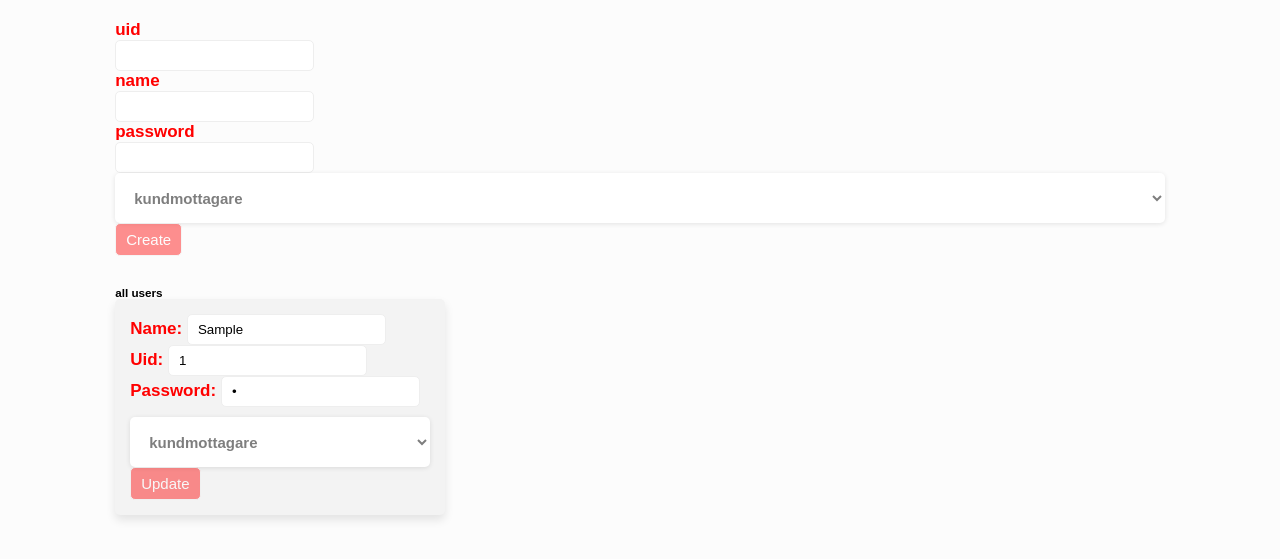
After one commit to arafat4693/car-rent, a PHP site: page /admin/users.php in a window 1280 px wide. The commit adds this page. Shown: the top 559 px of the page. Run offline with PHP 8.4, Linux system fonts and the light colour scheme; tables that the repository leaves empty or names only in its code hold one stand-in row (values such as "Sample post").

Commit message:
making admin page

```diff
--- /dev/null
+++ b/admin/users.php
@@ -0,0 +1,78 @@
+<?php
+    session_start();
+    include "../_connect.php";
+    if(isset($_POST['create'])){
+        $uid = $_POST['uid'];
+        $name = $_POST['name'];
+        $pass = $_POST['password'];
+        $group = $_POST['group'];
+        $insertSql = "INSERT INTO `users`(`uid`, `namn`, `password`, `grupp`) VALUES ('$uid','$name','$pass','$group')";
+        $insertRes = mysqli_query($conn, $insertSql);
+    }
+    if(isset($_POST['update'])){
+        $oldUid = $_POST['oldUid'];
+        $uid = $_POST['uid'];
+        $name = $_POST['name'];
+        $pass = $_POST['password'];
+        $group = $_POST['group'];
+        $updateSql = "UPDATE `users` SET `uid`='$uid',`namn`='$name',`password`='$pass',`grupp`='$group' WHERE `uid`='$oldUid'";
+        $updateRes = mysqli_query($conn, $updateSql);
+    }
+?>
+<!DOCTYPE html>
+<html lang="en">
+<head>
+    <meta charset="UTF-8">
+    <meta http-equiv="X-UA-Compatible" content="IE=edge">
+    <meta name="viewport" content="width=device-width, initial-scale=1.0">
+    <title>Users</title>
+    <link rel="stylesheet" href="../style.css">
+</head>
+<body>
+    <section>
+        <form class="newUser" method="post" action="">
+            <div class="box">
+                <p>uid</p>
+                <input type="text" name="uid">
+            </div>
+            <div class="box">
+                <p>name</p>
+                <input type="text" name="name">
+            </div>
+            <div class="box">
+                <p>password</p>
+                <input type="password" name="password">
+            </div>
+            <select name="group">
+                <option value="kundmottagare">kundmottagare</option>
+                <option value="admin">admin</option>
+            </select>
+            <input type="submit" name="create" value="Create" class="btn">
+        </form>
+        <h3 style="margin-top:3rem;">all users</h3>
+        <div class="all_user">
+            <?php
+            $admSql = "SELECT * FROM users";
+            $admSqlQuery = mysqli_query($conn, $admSql);
+            if($admSqlQuery){
+                while($row = mysqli_fetch_assoc($admSqlQuery)){
+            ?>
+            <form class="user" method="post" action="">
+                <input type="hidden" name="oldUid" value="<?php echo $row['uid']?>">
+                <p>Name: <input type="text" name="name" value="<?php echo $row['namn']?>"></p>
+                <p>Uid: <input type="text" name="uid" value="<?php echo $row['uid']?>"></p>
+                <p>Password: <input type="password" name="password" value="<?php echo $row['password']?>"></p>
+                <select name="group">
+                    <option <?php echo ($row['grupp'] === 'kundmottagare') ? 'selected' : null?> value="kundmottagare">kundmottagare</option>
+                    <option <?php echo ($row['grupp'] === 'admin') ? 'selected' : null?> value="admin">admin</option>
+                </select>
+                <input type="submit" value="Update" class="btn" name="update">
+            </form>
+            <?php
+                }
+            }
+            ?>
+        </div>
+    </section>
+</body>
+</html>
--- a/style.css
+++ b/style.css
@@ -4,7 +4,7 @@
   box-sizing: border-box;
   transition: 0.2s linear;
   text-decoration: none;
-  text-transform: capitalize;
+  /* text-transform: capitalize; */
   border: none;
   outline: none;
   font-family: "Poppins", sans-serif;
@@ -567,7 +567,9 @@ header .menu {
 }
 
 .yourCar .yourCar-container select,
-.staff_user form select{
+.staff_user form select,
+.newUser select,
+.all_user form select{
   background-color: white;
   box-shadow: 0 .1rem .5rem rgba(0, 0, 0, 0.1);
   width: 100%;
@@ -602,7 +604,9 @@ header .menu {
 
 .confirmation p,
 .staff_user form p,
-.pay-container p{
+.pay-container p,
+.all_user form p,
+.newUser p{
   font-size: 1.7rem;
   font-weight: 600;
   color: #ff0000;
@@ -628,13 +632,15 @@ header .menu {
   display: grid;
 }
 
-.staff_user{
+.staff_user,
+.all_user{
   display: grid;
   grid-template-columns: repeat(3, minmax(0, 1fr));
   gap: 3rem;
 }
 
-.staff_user form{
+.staff_user form,
+.all_user form{
   width: 100%;
   background-color: #f3f3f3;
   box-shadow: 0 .5rem 1rem rgba(0, 0, 0, 0.1);
@@ -643,13 +649,16 @@ header .menu {
 }
 
 .staff_user form input[type=text],
-.staff_user form input[type=number]{
+.staff_user form input[type=number],
+.all_user form input,
+.newUser input{
   padding: .7rem 1rem;
   border: .1rem solid rgb(238, 238, 238);
   border-radius: .5rem;
 }
 
-.staff_user form select{
+.staff_user form select,
+.all_user form select{
   margin-top:1rem;
 }
 /* staff contaner */
```
Also changed, not shown: admin/index.php (added, +20 -0 lines), kundmottagning/stafflogin.php (+9 -2 lines).
